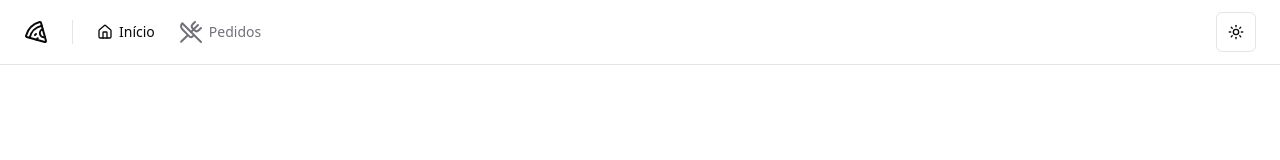
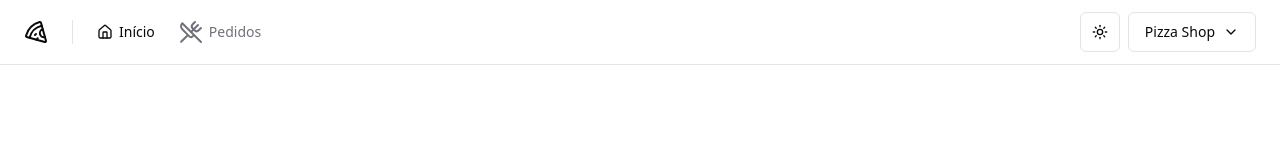
Before and after one commit to alexandre-matias1/RS_Pizzashop, a React (Vite) app: page / in a window 1280 px wide. Shown: the top 160 px of the page. Built offline with nearby package versions, Linux system fonts and the light colour scheme.

Commit message:
:sparkles: feat: header dropdown menu

```diff
--- /dev/null
+++ b/src/components/account-menu.tsx
@@ -0,0 +1,44 @@
+import { Building, ChevronDown, LogOut } from 'lucide-react'
+
+import { Button } from './ui/button'
+import {
+  DropdownMenu,
+  DropdownMenuContent,
+  DropdownMenuItem,
+  DropdownMenuLabel,
+  DropdownMenuSeparator,
+  DropdownMenuTrigger,
+} from './ui/dropdown-menu'
+
+export function AccountMenu() {
+  return (
+    <DropdownMenu>
+      <DropdownMenuTrigger asChild>
+        <Button
+          variant="outline"
+          className="flex select-none items-center gap-2"
+        >
+          Pizza Shop
+          <ChevronDown className="h-4 w-4" />
+        </Button>
+      </DropdownMenuTrigger>
+      <DropdownMenuContent align="end" className="w-56">
+        <DropdownMenuLabel className="flex flex-col">
+          <span>Alexandre Matias</span>
+          <span className="text-xs font-normal text-muted-foreground">
+            axd@email.com
+          </span>
+        </DropdownMenuLabel>
+        <DropdownMenuSeparator />
+        <DropdownMenuItem>
+          <Building className="mr-2 h-4 w-4" />
+          <span> Perfil da loja</span>
+        </DropdownMenuItem>
+        <DropdownMenuItem className="text-rose-500 dark:text-rose-400">
+          <LogOut className="mr-2 h-4 w-4" />
+          <span> Sair </span>
+        </DropdownMenuItem>
+      </DropdownMenuContent>
+    </DropdownMenu>
+  )
+}
--- a/src/components/header.tsx
+++ b/src/components/header.tsx
@@ -1,5 +1,6 @@
 import { Home, Pizza, UtensilsCrossed } from 'lucide-react'
 
+import { AccountMenu } from './account-menu'
 import { NavLink } from './nav-link'
 import { ThemeToggle } from './theme/theme-toggle'
 import { Separator } from './ui/separator'
@@ -22,8 +23,9 @@ export function Header() {
             Pedidos
           </NavLink>
         </nav>
-        <div className="ml-auto items-center gap-2">
+        <div className="ml-auto flex items-center gap-2">
           <ThemeToggle />
+          <AccountMenu />
         </div>
       </div>
     </div>
```
